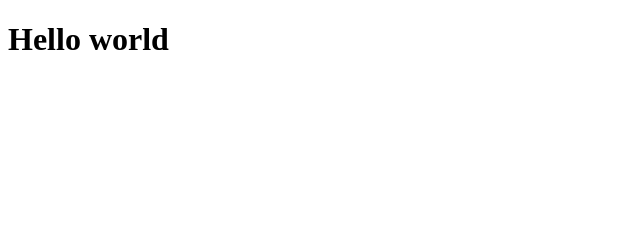
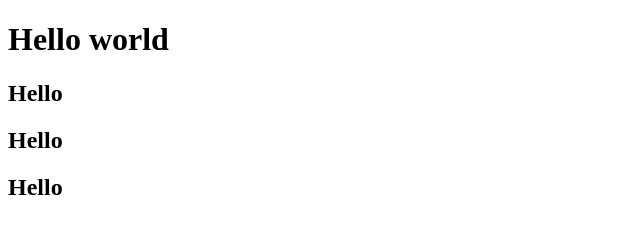
Before and after one commit to PetrovDenisC/newRepo, a plain HTML site: page index.html in a window 1280 px wide. Shown: the whole page, without its empty margins (0-640 px from the left). Drawn offline with Linux system fonts and the light colour scheme.

Commit message:
Update index.html

```diff
--- a/index.html
+++ b/index.html
@@ -7,5 +7,9 @@
 </head>
 <body>
 	<h1>Hello world</h1>
+	<h2>Hello</h2>
+	<h2>Hello</h2>
+	<h2>Hello</h2>
+
 </body>
 </html>
```
